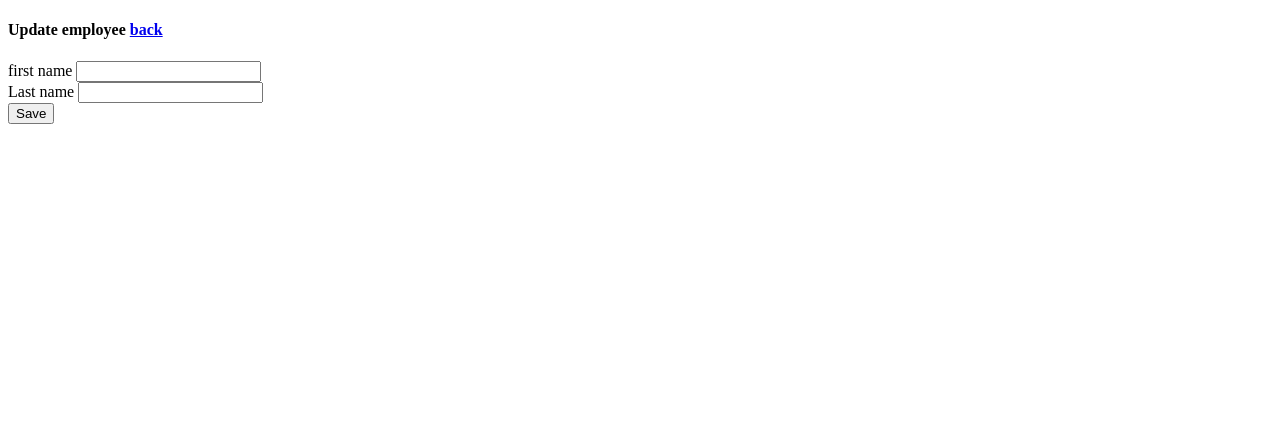
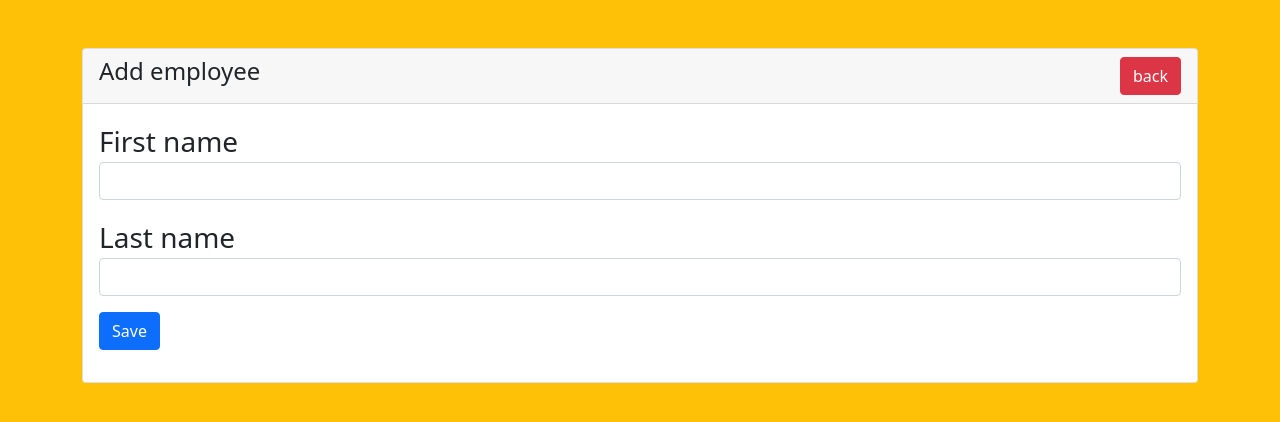
Before and after one commit to vyga81/Trecias-sprintas-CRUD, a PHP site: page /add.php in a window 1280 px wide. Shown: the top 422 px of the page. Run offline with PHP 8.4, Linux system fonts and the light colour scheme.

Commit message:
Added employee functionality

```diff
--- a/add.php
+++ b/add.php
@@ -5,28 +5,30 @@
     <meta charset="UTF-8">
     <meta http-equiv="X-UA-Compatible" content="IE=edge">
     <meta name="viewport" content="width=device-width, initial-scale=1.0">
-    <title>Update</title>
+    <title>Add</title>
+    <link href="https://cdn.jsdelivr.net/npm/bootstrap@5.0.2/dist/css/bootstrap.min.css" rel="stylesheet" integrity="sha384-EVSTQN3/azprG1Anm3QDgpJLIm9Nao0Yz1ztcQTwFspd3yD65VohhpuuCOmLASjC" crossorigin="anonymous">
 </head>
 
-<body>
-    <div class="container bg-warning">
-        <div class="row">
+<body class="bg-warning ">
+    <?php include('message.php');?>
+    <div class="container mt-5">
+        <div class="row md-15 ">
             <div class="col-md-12">
                 <div class="card">
                     <div class="card-header">
-                        <h4> Update employee
+                        <h4> Add employee
                             <a href="index.php" class="btn btn-danger float-end">back</a>
                         </h4>
                     </div>
                     <div class="card-body">
-                        <form action="" method="POST">
+                        <form action="add.php" method="POST">
                             <div class="mb-3">
-                                <label>first name</label>
+                                <label class="fs-3">First name</label>
                                 <input type="text" name="first_name" class="form-control">
                             </div>
                             <form action="" method="POST">
                                 <div class="mb-3">
-                                    <label>Last name</label>
+                                    <label class="fs-3">Last name</label>
                                     <input type="text" name="last_name" class="form-control">
                                 </div>
                                 <div class="mb-3">
--- /dev/null
+++ b/message.php
@@ -0,0 +1,17 @@
+<?php
+if (isset($_SESSION['message'])) :
+?>
+
+    <!-- "<div class='alert alert-warning alert-dismissible fade show' role='alert'>
+    <strong>Hello</strong> This is message.
+    <button type='button' class='btn-close' data-bs-dismiss='alert' aria-label='Close'></button>
+</div>" -->
+    <div class="alert alert-warning alert-dismissible fade show" role="alert">
+        <strong></strong> <?= $_SESSION['message']?>
+        <button type="button" class="btn-close" data-bs-dismiss="alert" aria-label="Close"></button>
+    </div>
+
+<?php
+unset($_SESSION['message']);
+endif;
+?>
```
Also changed, not shown: dbconfig.php (+10 -1 lines), index.php (+24 -8 lines).
